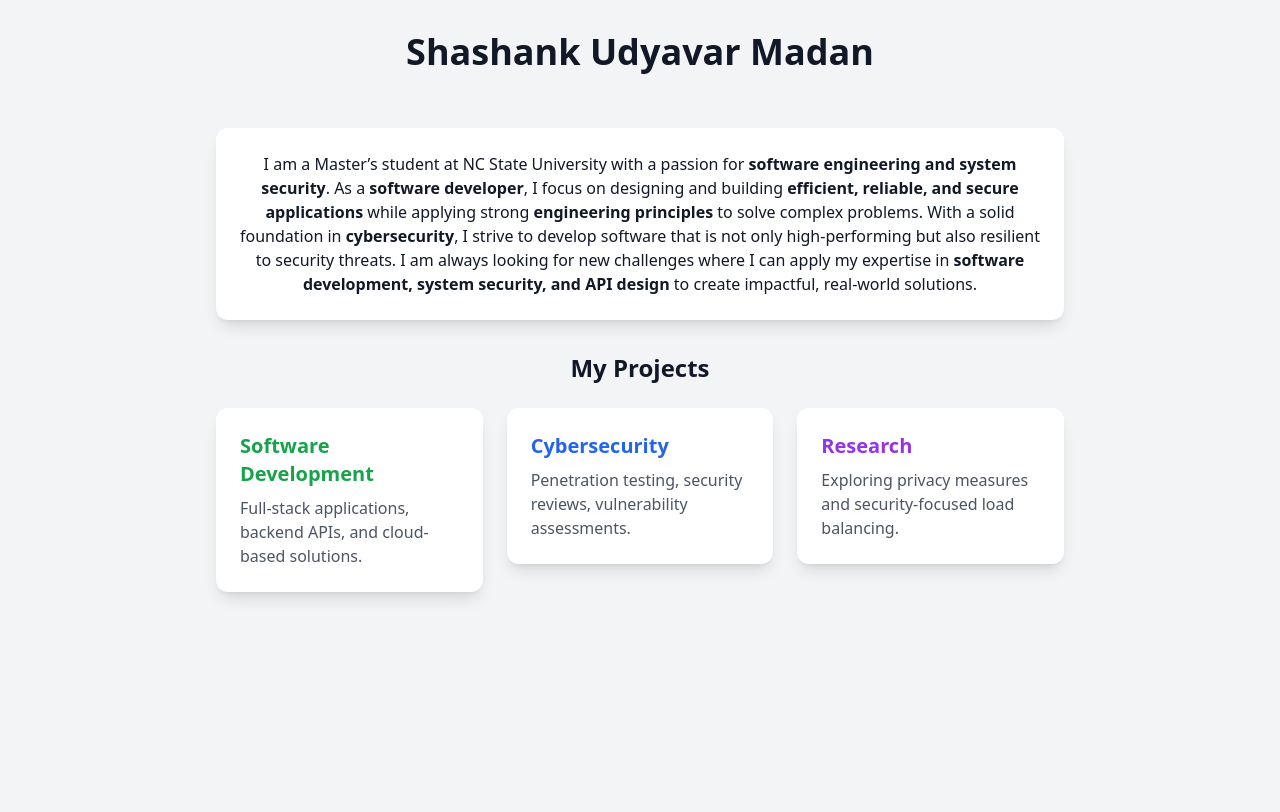
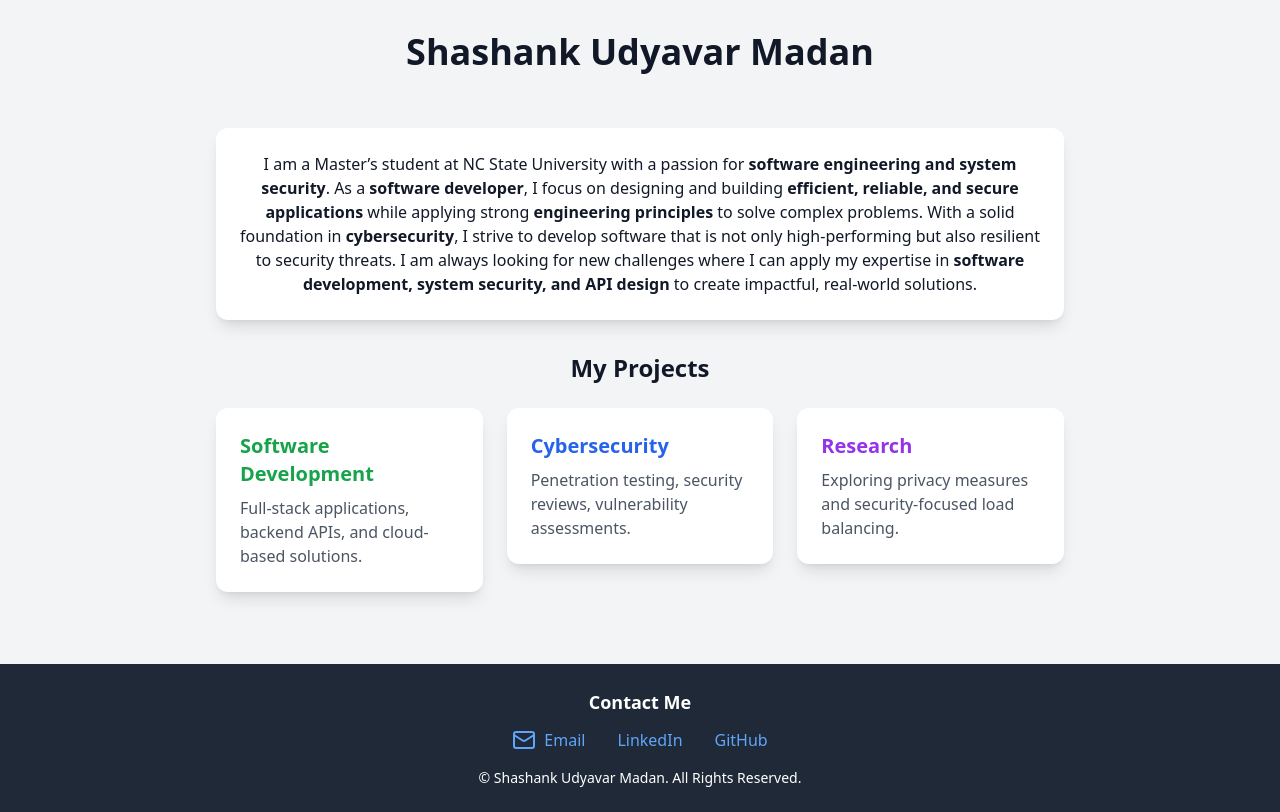
Before and after one commit to shashank-madan/shashank-madan.github.io, a plain HTML site: page index.html in a window 1280 px wide. Drawn offline with nearby package versions, Linux system fonts and the light colour scheme.

Commit message:
landing page footer

```diff
--- a/index.html
+++ b/index.html
@@ -60,5 +60,37 @@
         </div>
     </div>
 
+        <!-- Footer with Icons -->
+        <footer class="bg-gray-800 text-white text-center p-6 mt-12">
+            <p class="text-lg font-semibold mb-3">Contact Me</p>
+
+            <div class="flex justify-center space-x-6">
+                <!-- Email -->
+                <a href="mailto:shashank.um.xl@gmail.com" class="flex items-center space-x-2 text-blue-400 hover:text-yellow-400 transition">
+                    <i data-lucide="mail"></i>
+                    <span>Email</span>
+                </a>
+
+                <!-- LinkedIn -->
+                <a href="https://linkedin.com/in/shashank-udyavar-madan" target="_blank" class="flex items-center space-x-2 text-blue-400 hover:text-yellow-400 transition">
+                    <i data-lucide="linkedin"></i>
+                    <span>LinkedIn</span>
+                </a>
+
+                <!-- GitHub -->
+                <a href="https://github.com/shashank-madan" target="_blank" class="flex items-center space-x-2 text-blue-400 hover:text-yellow-400 transition">
+                    <i data-lucide="github"></i>
+                    <span>GitHub</span>
+                </a>
+            </div>
+
+            <p class="text-sm mt-4">&copy; Shashank Udyavar Madan. All Rights Reserved.</p>
+        </footer>
+
+        <!-- Initialize Lucide Icons -->
+        <script>
+            lucide.createIcons();
+        </script>
+
 </body>
 </html>
```
